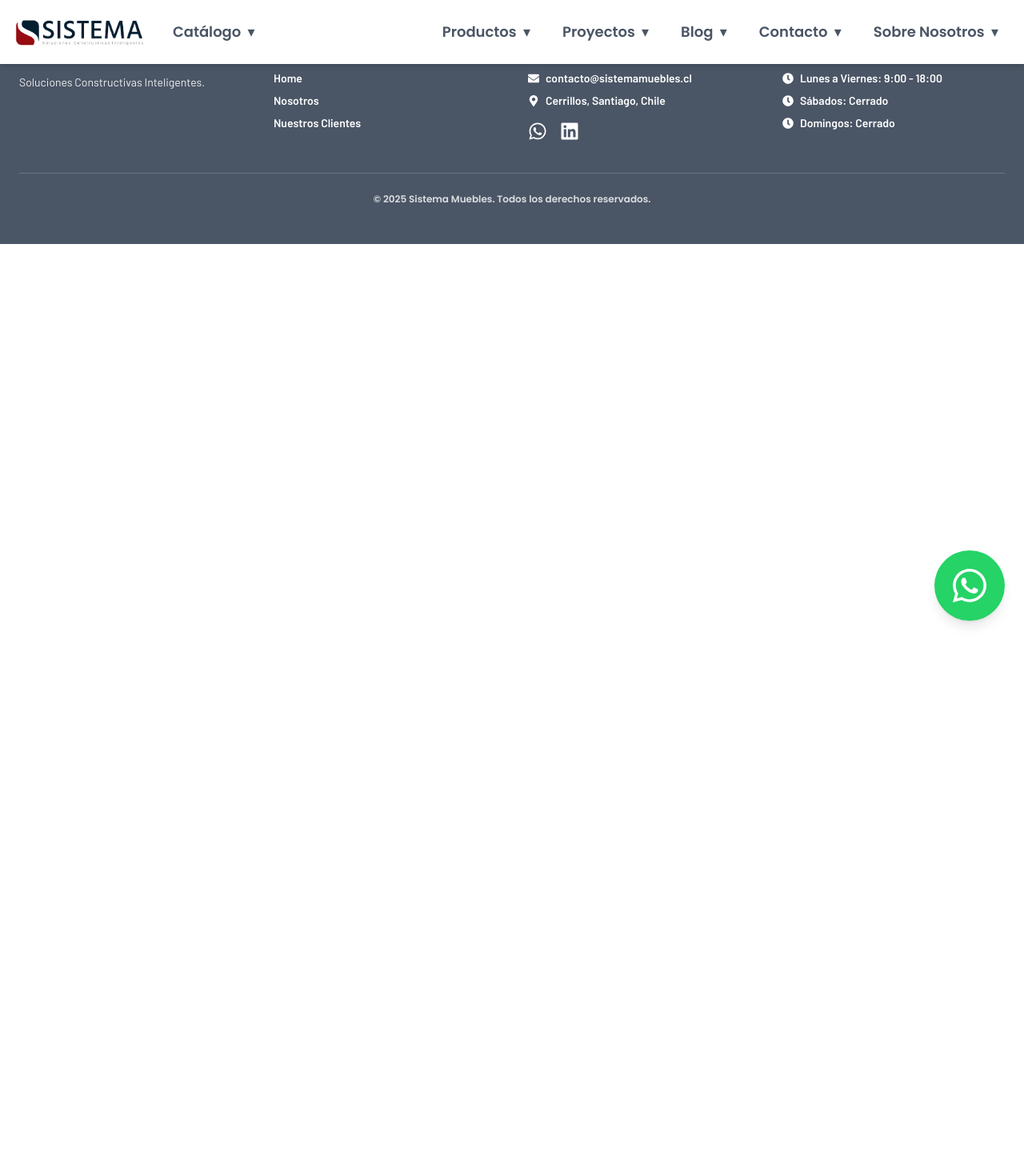
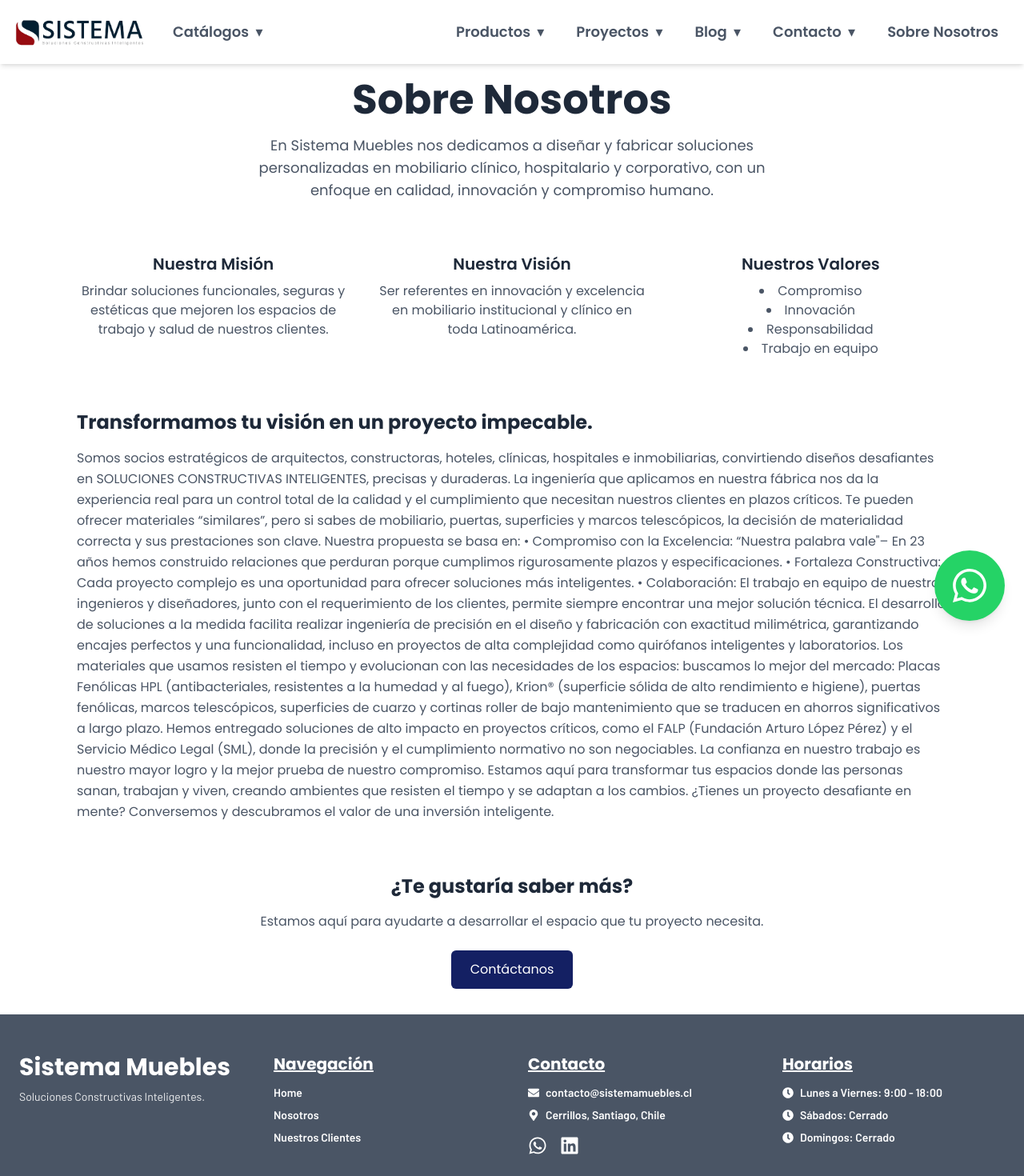
Before and after one commit to Juanith0xx/s_muebles, a React (Vite) app: page /nosotros in a window 1280 px wide. Shown: the top 1470 px of the page at 80% size. Before the commit the page ends 800 px from the top, so only its background shows below. Built offline with nearby package versions, Linux system fonts and the light colour scheme.

Commit message:
update navbar final v1

```diff
--- a/src/App.jsx
+++ b/src/App.jsx
@@ -61,7 +61,7 @@
         <Route path="/productos/puertas_hpl_marcos_telescopicos" element={<PuertasHPL />} />
         <Route path="/productos/proyectos_int_corporativos" element={<PCorporativos/>} />
         <Route path="/contacto/contact" element={<ContactForm />} />
-        <Route path="/nosotros/equipo" element={<Nosotros />} />
+        <Route path="/nosotros/" element={<Nosotros />} />
 
 
 
--- a/src/components/Navbar.jsx
+++ b/src/components/Navbar.jsx
@@ -24,15 +24,10 @@
 
   const menus = [
     {
-      label: "Catálogo",
+      label: "Catálogos",
       icon: <BookOpen size={32} />,
       items: [
-        ["/catalogo/hpl", "Placas y Muebles Fenólicos HPL"],
-        ["/catalogo/krion", "KRION"],
-        ["/catalogo/marcos", "Marcos Telescópicos"],
-        ["/catalogo/puertas", "Puertas"],
-        ["/catalogo/cuarzo", "Superficies de Cuarzo"],
-        ["/catalogo/cortinas", "Cortinas Roller"],
+        ["/catalogo/puertas_hpl_marcos", "Puertas HPL y Marcos Telescópicos"],
       ],
     },
     {
@@ -50,14 +45,22 @@
       label: "Proyectos",
       icon: <Building2 size={32} />,
       items: [
-        ["https://www.linkedin.com/company/sistemamuebles/", "Proyectos Emblemáticos", true],
+        [
+          "https://www.linkedin.com/company/sistemamuebles/",
+          "Proyectos Emblemáticos",
+          true,
+        ],
       ],
     },
     {
       label: "Blog",
       icon: <Newspaper size={32} />,
       items: [
-        ["https://www.linkedin.com/company/sistemamuebles/posts/", "Artículos Técnicos", true],
+        [
+          "https://www.linkedin.com/company/sistemamuebles/posts/",
+          "Artículos Técnicos",
+          true,
+        ],
       ],
     },
     {
@@ -66,26 +69,30 @@
       items: [
         ["/contacto/contact", "Formulario de Contacto"],
         ["https://wa.me/56912345678", "Whatsapp", true],
-        ["https://www.linkedin.com/company/sistemamuebles", "LinkedIn", true],
+        [
+          "https://www.linkedin.com/company/sistemamuebles",
+          "LinkedIn",
+          true,
+        ],
       ],
     },
     {
       label: "Sobre Nosotros",
       icon: <Users size={32} />,
-      items: [
-        ["/nosotros/equipo", "Equipo"],
-        ["/nosotros/fabrica", "Fábrica Propia"],
-        ["/nosotros/certificaciones", "Certificaciones"],
-      ],
+      href: "/nosotros",
     },
   ];
 
-  const handleSectionClick = (label) => {
-    setActiveSection(label === activeSection ? null : label);
+  const handleSectionClick = (menu) => {
+    if (menu.href) {
+      setMenuOpen(false);
+    } else {
+      setActiveSection(menu.label === activeSection ? null : menu.label);
+    }
   };
 
-  const catalogoMenu = menus.find(menu => menu.label === "Catálogo");
-  const otherMenus = menus.filter(menu => menu.label !== "Catálogo");
+  const catalogoMenu = menus.find((menu) => menu.label === "Catálogos");
+  const otherMenus = menus.filter((menu) => menu.label !== "Catálogos");
 
   return (
     <>
@@ -109,11 +116,19 @@
                 {catalogoMenu.items.map(([href, name, external]) => (
                   <li key={name}>
                     {external ? (
-                      <a href={href} target="_blank" rel="noopener noreferrer" className="block px-4 py-2 hover:bg-[#142063] hover:text-white">
+                      <a
+                        href={href}
+                        target="_blank"
+                        rel="noopener noreferrer"
+                        className="block px-4 py-2 hover:bg-[#142063] hover:text-white"
+                      >
                         {name}
                       </a>
                     ) : (
-                      <RouterLink to={href} className="block px-4 py-2 hover:bg-[#142063] hover:text-white">
+                      <RouterLink
+                        to={href}
+                        className="block px-4 py-2 hover:bg-[#142063] hover:text-white hover:text-base hover:rounded-md transition-all duration-200"
+                      >
                         {name}
                       </RouterLink>
                     )}
@@ -125,26 +140,45 @@
         </div>
 
         <ul className="hidden md:flex gap-6 text-lg font-[Poppins]">
-          {otherMenus.map(({ label, items }) => (
-            <li className="relative group" key={label}>
+          {otherMenus.map((menu) => (
+            <li className="relative group" key={menu.label}>
+              {menu.href ? (
+                <RouterLink
+                  to={menu.href}
+                  className="hover:text-xl font-semibold pr-4"
+                >
+                  {menu.label}
+                </RouterLink>
+              ) : (
+                <>
                   <span className="cursor-pointer hover:text-xl font-semibold pr-4">
-                {label} <span className="ml-1">▾</span>
+                    {menu.label} <span className="ml-1">▾</span>
                   </span>
                   <ul className="absolute opacity-0 invisible group-hover:visible group-hover:opacity-100 transition bg-white text-gray-800 shadow-lg mt-2 rounded-md py-2 px-2 w-68 z-10">
-                {items.map(([href, name, external]) => (
+                    {menu.items.map(([href, name, external]) => (
                       <li key={name}>
                         {external ? (
-                      <a href={href} target="_blank" rel="noopener noreferrer" className="block px-4 py-2 hover:bg-[#142063] hover:text-white">
+                          <a
+                            href={href}
+                            target="_blank"
+                            rel="noopener noreferrer"
+                            className="block px-4 py-2 hover:bg-[#142063] hover:text-white hover:text-base hover:rounded-md transition-all duration-200"
+                          >
                             {name}
                           </a>
                         ) : (
-                      <RouterLink to={href} className="block px-4 py-2 hover:bg-[#142063] hover:text-white">
+                          <RouterLink
+                            to={href}
+                            className="block px-4 py-2 hover:bg-[#142063] hover:text-white hover:text-base hover:rounded-md transition-all duration-200"
+                          >
                             {name}
                           </RouterLink>
                         )}
                       </li>
                     ))}
                   </ul>
+                </>
+              )}
             </li>
           ))}
         </ul>
@@ -159,7 +193,7 @@
 
       {/* Menú móvil visual con animación */}
       {menuOpen && (
-        <div className="fixed top-0 left-0 w-full h-screen bg-[#011E31]/90 z-50 overflow-y-auto px-4 pt-20 pb-10 fade-slide-in">
+        <div className="fixed top-0 left-0 w-full h-screen bg-[#011E31]/70 z-50 overflow-y-auto px-4 pt-20 pb-10 fade-slide-in">
           <div className="flex justify-end mb-4">
             <button
               onClick={() => {
@@ -173,17 +207,29 @@
           </div>
 
           <div className="grid grid-cols-2 gap-4 text-white">
-            {menus.map(({ label, icon }) => (
+            {menus.map((menu) => (
+              <div key={menu.label}>
+                {menu.href ? (
+                  <RouterLink
+                    to={menu.href}
+                    onClick={() => setMenuOpen(false)}
+                    className="flex flex-col items-center p-4 rounded-xl bg-blue-800 hover:bg-red-500 transition"
+                  >
+                    {menu.icon}
+                    <span className="mt-2 text-sm">{menu.label}</span>
+                  </RouterLink>
+                ) : (
                   <button
-                key={label}
-                onClick={() => handleSectionClick(label)}
-                className={`flex flex-col items-center p-4 rounded-xl bg-[#142063] hover:bg-[#1d2b81] transition ${
-                  activeSection === label ? "ring-2 ring-white" : ""
+                    onClick={() => handleSectionClick(menu)}
+                    className={`flex flex-col items-center p-4 rounded-xl bg-blue-800 hover:bg-red-500 transition ${
+                      activeSection === menu.label ? "ring-2 ring-white" : ""
                     }`}
                   >
-                {icon}
-                <span className="mt-2 text-sm">{label}</span>
+                    {menu.icon}
+                    <span className="mt-2 text-sm">{menu.label}</span>
                   </button>
+                )}
+              </div>
             ))}
           </div>
 
@@ -192,8 +238,8 @@
             <div className="mt-6 fade-slide-in">
               <ul className="space-y-2 text-white font-[Barlow]">
                 {menus
-                  .find(menu => menu.label === activeSection)
-                  .items.map(([href, name, external]) => (
+                  .find((menu) => menu.label === activeSection)
+                  ?.items.map(([href, name, external]) => (
                     <li key={name}>
                       {external ? (
                         <a
@@ -201,7 +247,7 @@
                           target="_blank"
                           rel="noopener noreferrer"
                           onClick={() => setMenuOpen(false)}
-                          className="block px-2 py-1 hover:underline"
+                          className="block px-2 py-1 hover:underline font-semibold"
                         >
                           {name}
                         </a>
@@ -209,7 +255,7 @@
                         <RouterLink
                           to={href}
                           onClick={() => setMenuOpen(false)}
-                          className="block px-2 py-1 hover:underline"
+                          className="block px-2 py-1 hover:underline font-semibold"
                         >
                           {name}
                         </RouterLink>
--- a/src/pages/Nosotros.jsx
+++ b/src/pages/Nosotros.jsx
@@ -20,7 +20,7 @@
           <p className="text-gray-600">Ser referentes en innovación y excelencia en mobiliario institucional y clínico en toda Latinoamérica.</p>
         </div>
         <div>
-          <h3 className="text-xl font-semibold mb-2">Valores</h3>
+          <h3 className="text-xl font-semibold mb-2">Nuestros Valores</h3>
           <ul className="text-gray-600 list-disc list-inside">
             <li>Compromiso</li>
             <li>Innovación</li>
@@ -32,9 +32,19 @@
 
       {/* 3. Historia o Trayectoria */}
       <section>
-        <h2 className="text-2xl font-bold mb-4">Nuestra Historia</h2>
+        <h2 className="text-2xl font-bold mb-4">Transformamos tu visión en un proyecto impecable.</h2>
         <p className="text-gray-600 leading-relaxed">
-          Desde nuestros inicios en 2010, hemos trabajado junto a hospitales, clínicas, laboratorios y empresas para transformar espacios con soluciones a medida. Contamos con una planta propia de fabricación, tecnologías de vanguardia y un equipo humano altamente capacitado.
+          Somos socios estratégicos de arquitectos, constructoras, hoteles, clínicas, hospitales e inmobiliarias, convirtiendo diseños desafiantes en SOLUCIONES CONSTRUCTIVAS INTELIGENTES, precisas y duraderas.
+La ingeniería que aplicamos en nuestra fábrica nos da la experiencia real para un control total de la calidad y el cumplimiento que necesitan nuestros clientes en plazos críticos.
+Te pueden ofrecer materiales “similares”, pero si sabes de mobiliario, puertas, superficies y marcos telescópicos, la decisión de materialidad correcta y sus prestaciones son clave. Nuestra propuesta se basa en:
+•	Compromiso con la Excelencia: “Nuestra palabra vale"– En 23 años hemos construido relaciones que perduran porque cumplimos rigurosamente plazos y especificaciones.
+•	Fortaleza Constructiva: Cada proyecto complejo es una oportunidad para ofrecer soluciones más inteligentes.
+•	Colaboración: El trabajo en equipo de nuestros ingenieros y diseñadores, junto con el requerimiento de los clientes, permite siempre encontrar una mejor solución técnica.
+El desarrollo de soluciones a la medida facilita realizar ingeniería de precisión en el diseño y fabricación con exactitud milimétrica, garantizando encajes perfectos y una funcionalidad, incluso en proyectos de alta complejidad como quirófanos inteligentes y laboratorios.
+Los materiales que usamos resisten el tiempo y evolucionan con las necesidades de los espacios: buscamos lo mejor del mercado: Placas Fenólicas HPL (antibacteriales, resistentes a la humedad y al fuego), Krion® (superficie sólida de alto rendimiento e higiene), puertas fenólicas, marcos telescópicos, superficies de cuarzo y cortinas roller de bajo mantenimiento que se traducen en ahorros significativos a largo plazo.
+Hemos entregado soluciones de alto impacto en proyectos críticos, como el FALP (Fundación Arturo López Pérez) y el Servicio Médico Legal (SML), donde la precisión y el cumplimiento normativo no son negociables. La confianza en nuestro trabajo es nuestro mayor logro y la mejor prueba de nuestro compromiso.
+Estamos aquí para transformar tus espacios donde las personas sanan, trabajan y viven, creando ambientes que resisten el tiempo y se adaptan a los cambios. ¿Tienes un proyecto desafiante en mente? Conversemos y descubramos el valor de una inversión inteligente.
+
         </p>
       </section>
 
--- a/src/pages/PHospitalarios.jsx
+++ b/src/pages/PHospitalarios.jsx
@@ -12,7 +12,7 @@
 
 const secciones = [
   {
-    titulo: "Muebles Área Limpia y Sucia",
+    titulo: "Muebles Área Limpia y Área Sucia",
     descripcion: `Mobiliario fabricado con estructura de MDF laminado en ambas caras (HPL 0.8 mm), opción de cubiertas en Krion de 12 mm, zócalo sanitario y bordes anti rebalse. También ofrecemos cubiertas y receptáculos en acero inoxidable con borde sanitario.`,
     imagenes: [
       "/img/hospitalarios/IMG_1381.JPG",
```
Lines whose indentation alone changed are shown as unchanged.
